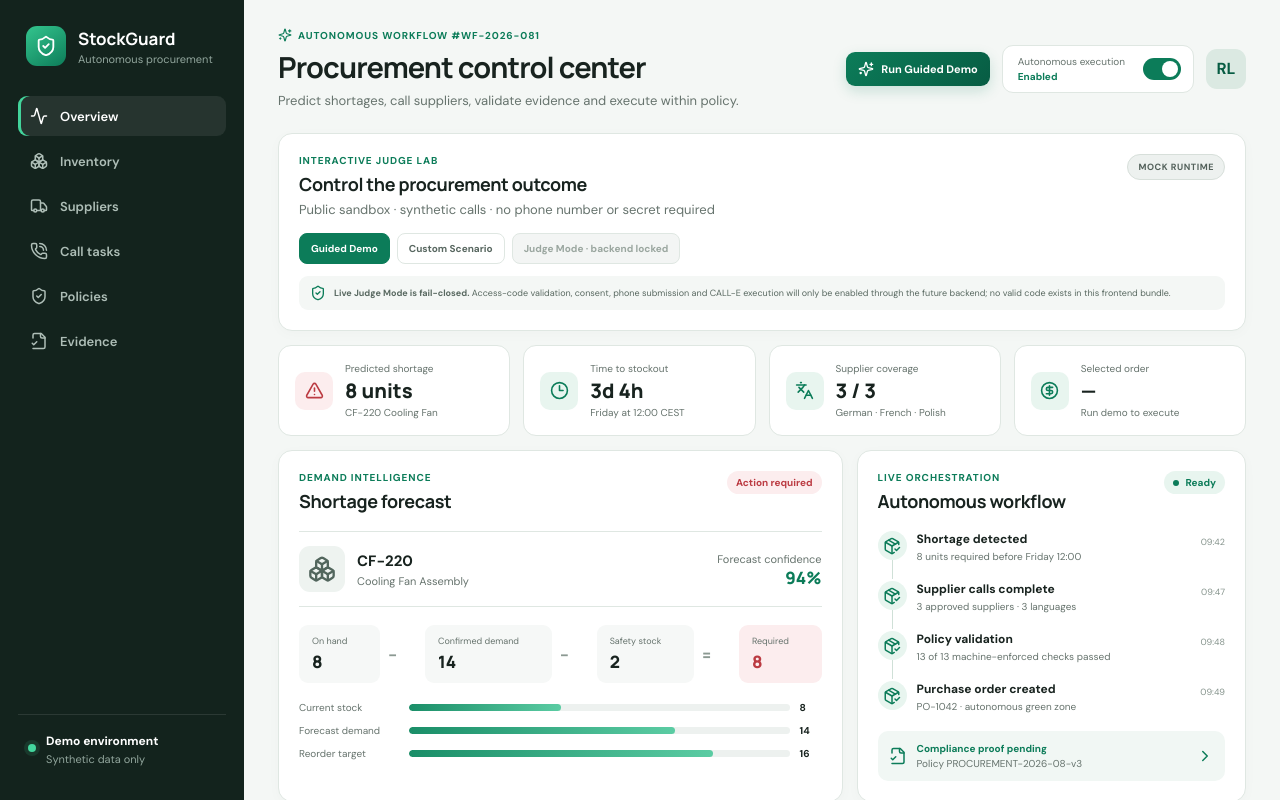
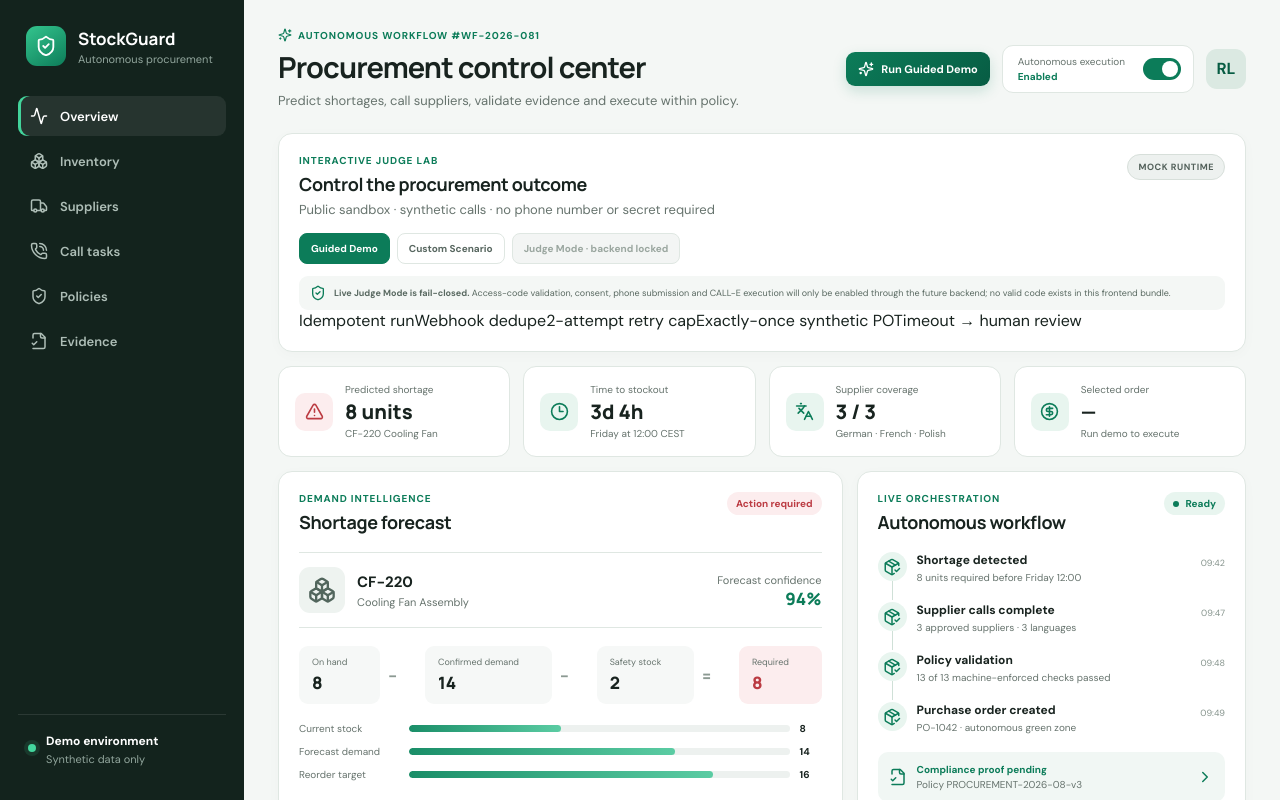
Before and after one commit to robert-lukowski/stockguard-autonomous-procurement, a React (Vite) app: page / in a window 1280 px wide. Shown: the top 800 px of the page. Built offline with nearby package versions, Linux system fonts and the light colour scheme.

Commit message:
Add resilient procurement execution controls

```diff
--- a/src/App.tsx
+++ b/src/App.tsx
@@ -286,12 +286,21 @@ function App() {
                     <option value="incomplete">Incomplete quote</option>
                     <option value="late">Late delivery</option>
                     <option value="expensive">Above price ceiling</option>
+                    <option value="missing-webhook">Missing webhook</option>
+                    <option value="connection-lost">Connection lost</option>
                   </select>
                 </label>
               ))}
             </div>
           )}
           <div className="judge-mode-note"><ShieldCheck size={16} /><span><strong>Live Judge Mode is fail-closed.</strong> Access-code validation, consent, phone submission and CALL-E execution will only be enabled through the future backend; no valid code exists in this frontend bundle.</span></div>
+          <div className="resilience-badges" aria-label="Execution safeguards">
+            <span>Idempotent run</span>
+            <span>Webhook dedupe</span>
+            <span>2-attempt retry cap</span>
+            <span>Exactly-once synthetic PO</span>
+            <span>Timeout → human review</span>
+          </div>
         </section>
 
         <section className="metrics" aria-label="Workflow metrics">
```
